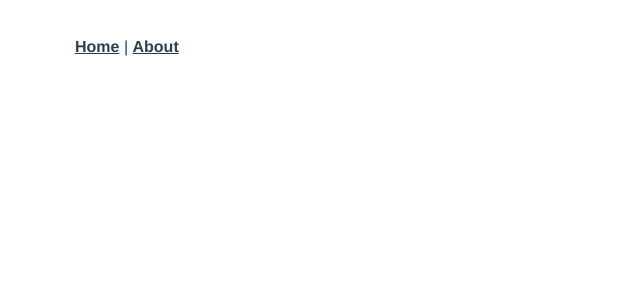
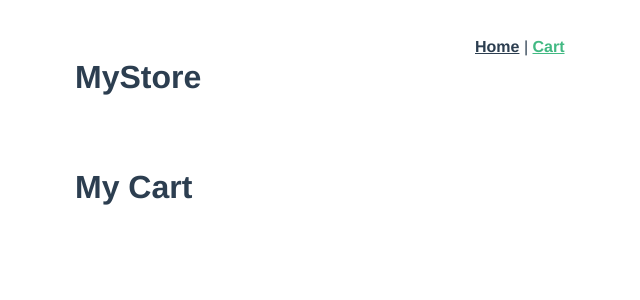
Before and after one commit to lynntuuu/online-shop, a Vue app: page /cart in a window 1280 px wide. Before the commit this address had no page. Shown: the top 300 px of the page, without its empty margins (165-805 px from the left). Built offline with nearby package versions, Linux system fonts and the light colour scheme.

Commit message:
Create the Cart page and route

```diff
--- a/src/App.vue
+++ b/src/App.vue
@@ -1,7 +1,10 @@
 <template>
-  <div id="nav" class="wrapper">
-    <router-link to="/">Home</router-link> |
-    <router-link to="/about">About</router-link>
+  <div id="nav" class="wrapper flex-col flex-col--align-center">
+    <h1 class="flex-col--2">MyStore</h1>
+    <div class="flex-col--2 flex-justify-right flex">
+      <router-link to="/">Home</router-link> |
+      <router-link to="/cart">Cart</router-link>
+    </div>
   </div>
   <router-view/>
 </template>
--- a/src/router/index.js
+++ b/src/router/index.js
@@ -1,6 +1,7 @@
 import { createRouter, createWebHistory } from 'vue-router'
 import Home from '../views/Home.vue'
 import Product from '../views/Product.vue'
+import Cart from '../views/Cart.vue'
 
 const routes = [
   {
@@ -14,12 +15,9 @@ const routes = [
     component: Product
   },
   {
-    path: '/about',
-    name: 'About',
-    // route level code-splitting
-    // this generates a separate chunk (about.[hash].js) for this route
-    // which is lazy-loaded when the route is visited.
-    component: () => import(/* webpackChunkName: "about" */ '../views/About.vue')
+    path: '/cart/',
+    name: 'Cart',
+    component: Cart
   }
 ]
 
--- /dev/null
+++ b/src/views/Cart.vue
@@ -0,0 +1,14 @@
+<template>
+  <div class="wrapper">
+    <h1>My Cart</h1>
+  </div>
+</template>
+
+<script>
+export default {
+  name: 'cart'
+}
+</script>
+
+<style lang="scss">
+</style>
```
Also changed, not shown: src/assets/img/products/53363-1.jpg, src/assets/img/products/53363-4.jpg.
